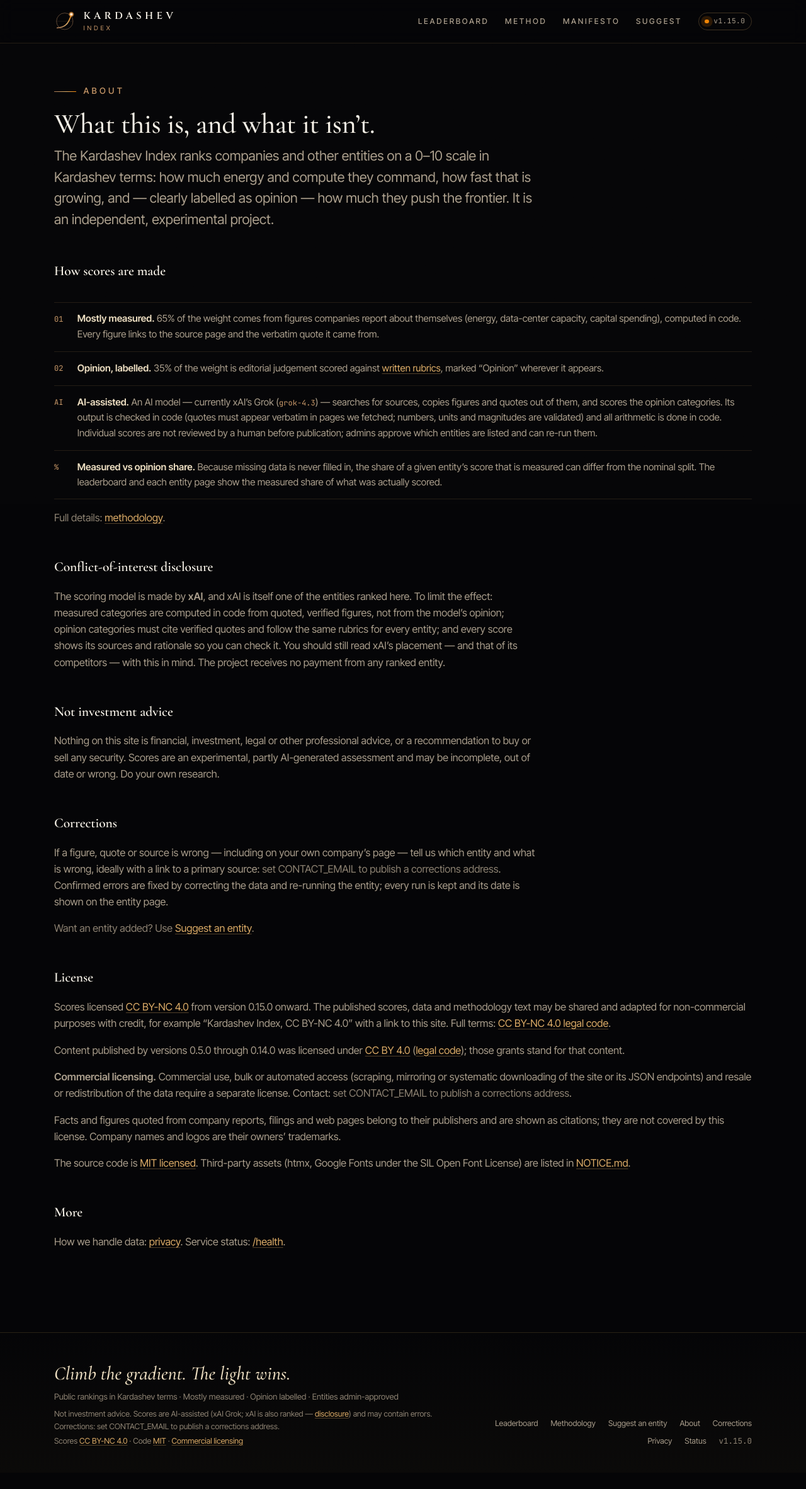
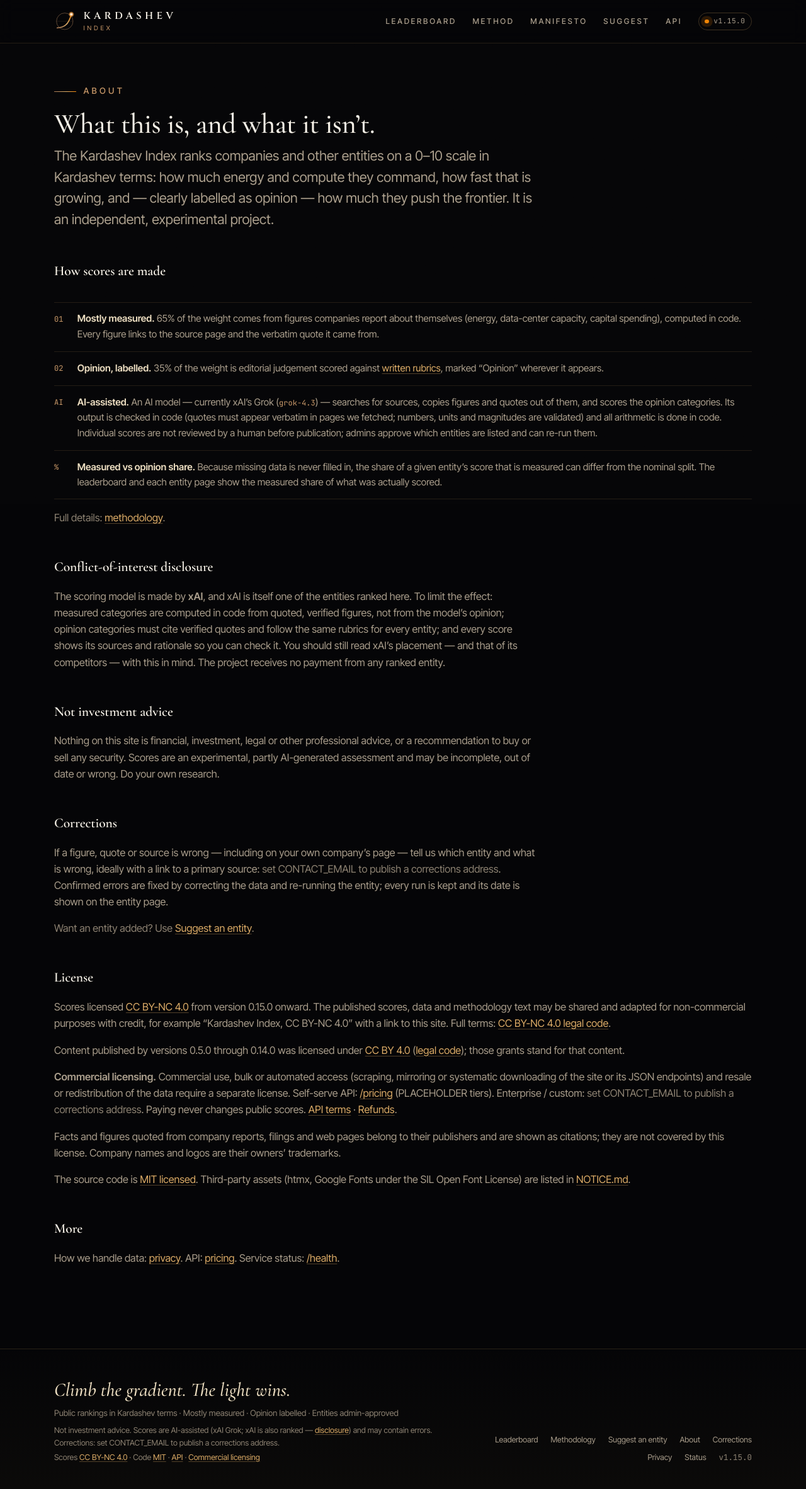
Before and after one commit to wilfullyapt/kardashev-index, a FastAPI app: page /about in a window 1280 px wide. Shown: the whole page at 63% size. Before the commit the page ends 2296 px from the top, so only its background shows below. Run offline with FastAPI, Linux system fonts and the light colour scheme; data comes from the database, SQL or seed files in the repository; data that the repository does not hold is empty.

Commit message:
feat(web): wire paid API + billing routes; privacy/about/nav; skip /api analytics
/health exposes billing status (no secrets). Sitemap includes /pricing and terms.

```diff
--- a/app/analytics.py
+++ b/app/analytics.py
@@ -41,7 +41,7 @@ PT = ZoneInfo("America/Los_Angeles")
 ROLLUP_HOUR_PT = 3
 DIMS = ("total", "path", "ref", "country", "utm_source")
 UA_CLASSES = ("human", "bot", "monitor")
-SKIP_PREFIXES = ("/static", "/health", "/admin", "/internal", "/robots.txt", "/sitemap.xml",
+SKIP_PREFIXES = ("/static", "/health", "/admin", "/internal", "/api/", "/billing", "/robots.txt", "/sitemap.xml",
                  "/favicon", "/apple-touch-icon")
 
 _BOT_RE = re.compile(
--- a/app/main.py
+++ b/app/main.py
@@ -15,6 +15,9 @@ from .db import get_db, SessionLocal
 from .models import Company, Suggestion, Score, IngestLog, JudgmentRun, Source, CATEGORIES  # noqa: F401 (re-exported)
 from . import alerts as alerts_svc
 from . import analytics
+from .api_v1 import router as api_v1_router
+from .billing import routes as billing_routes
+from .billing.settings import status as billing_status
 from . import board as board_svc
 from . import runs as runs_svc
 from . import disclosure
@@ -91,6 +94,9 @@ app.add_middleware(analytics.AnalyticsMiddleware)
 # Canonical host (PUBLIC_BASE_URL): 301 other hosts to it; no-op when unset. robots/sitemap/favicon.
 app.add_middleware(seo.CanonicalHostMiddleware)
 app.include_router(seo.router)
+app.include_router(api_v1_router)
+app.include_router(billing_routes.router)
+app.include_router(billing_routes.admin_router)
 templates = Jinja2Templates(directory="templates")
 PT = ZoneInfo("America/Los_Angeles")
 
@@ -319,6 +325,7 @@ def health():
             "code_version": code_version(), "worker": w,
             "observability": observability.cached(worker.session_factory),
             "analytics": analytics.status(),
+            "billing": billing_status(),
             "config": {"sec_edgar_user_agent": bool(pipeline_settings().sec_user_agent),
                        "sec_edgar_user_agent_format_ok": sec_user_agent_ok(pipeline_settings().sec_user_agent),
                        "alert_webhook": bool(os.getenv("ALERT_WEBHOOK_URL"))}}
@@ -707,12 +714,22 @@ def _render_company(request: Request, db: Session, company: Company, hist: dict,
 
 @app.get("/about")
 def about_page(request: Request):
-    return templates.TemplateResponse(request, "about.html", {"meth": meth})
+    return templates.TemplateResponse(request, "about.html", {"meth": meth, "version": __version__})
 
 
 @app.get("/privacy")
 def privacy_page(request: Request):
-    return templates.TemplateResponse(request, "privacy.html", {})
+    return templates.TemplateResponse(request, "privacy.html", {"version": __version__})
+
+
+@app.get("/terms/api")
+def terms_api_page(request: Request):
+    return templates.TemplateResponse(request, "terms/api.html", {"request": request, "version": __version__})
+
+
+@app.get("/terms/refunds")
+def terms_refunds_page(request: Request):
+    return templates.TemplateResponse(request, "terms/refunds.html", {"request": request, "version": __version__})
 
 
 @app.get("/methodology")
--- a/app/seo.py
+++ b/app/seo.py
@@ -96,7 +96,7 @@ def robots_txt(request: Request):
 def _page_paths(request: Request) -> list[str]:
     """Public pages that exist in this build (about/privacy appear once those routes ship)."""
     registered = {getattr(r, "path", None) for r in request.app.routes}
-    return [p for p in ("/", "/methodology", "/about", "/privacy", "/suggest") if p in registered]
+    return [p for p in ("/", "/methodology", "/about", "/privacy", "/suggest", "/pricing", "/terms/api", "/terms/refunds") if p in registered]
 
 
 @router.get("/sitemap.xml", include_in_schema=False)
--- a/templates/about.html
+++ b/templates/about.html
@@ -39,13 +39,13 @@
         <h2 id="a-license" class="h3 sec-h">License</h2>
         <p class="muted">Scores licensed <a href="https://creativecommons.org/licenses/by-nc/4.0/" rel="license">CC BY-NC 4.0</a> from version 0.15.0 onward. The published scores, data and methodology text may be shared and adapted for non-commercial purposes with credit, for example “Kardashev Index, CC BY-NC 4.0” with a link to this site. Full terms: <a href="https://creativecommons.org/licenses/by-nc/4.0/legalcode">CC BY-NC 4.0 legal code</a>.</p>
         <p class="muted" id="earlier-license">Content published by versions 0.5.0 through 0.14.0 was licensed under <a href="https://creativecommons.org/licenses/by/4.0/">CC BY 4.0</a> (<a href="https://creativecommons.org/licenses/by/4.0/legalcode">legal code</a>); those grants stand for that content.</p>
-        <p class="muted" id="commercial-licensing"><b>Commercial licensing.</b> Commercial use, bulk or automated access (scraping, mirroring or systematic downloading of the site or its JSON endpoints) and resale or redistribution of the data require a separate license. Contact: {% include "partials/_contact.html" %}.</p>
+        <p class="muted" id="commercial-licensing"><b>Commercial licensing.</b> Commercial use, bulk or automated access (scraping, mirroring or systematic downloading of the site or its JSON endpoints) and resale or redistribution of the data require a separate license. Self-serve API: <a href="/pricing">/pricing</a> (PLACEHOLDER tiers). Enterprise / custom: {% include "partials/_contact.html" %}. Paying never changes public scores. <a href="/terms/api">API terms</a> · <a href="/terms/refunds">Refunds</a>.</p>
         <p class="muted">Facts and figures quoted from company reports, filings and web pages belong to their publishers and are shown as citations; they are not covered by this license. Company names and logos are their owners’ trademarks.</p>
         <p class="muted">The source code is <a href="https://github.com/wilfullyapt/kardashev-index/blob/main/LICENSE">MIT licensed</a>. Third-party assets (htmx, Google Fonts under the SIL Open Font License) are listed in <a href="https://github.com/wilfullyapt/kardashev-index/blob/main/NOTICE.md">NOTICE.md</a>.</p>
     </section>
 
     <section class="admin-sec" aria-labelledby="a-more">
         <h2 id="a-more" class="h3 sec-h">More</h2>
-        <p class="muted">How we handle data: <a href="/privacy">privacy</a>. Service status: <a href="/health">/health</a>.</p>
+        <p class="muted">How we handle data: <a href="/privacy">privacy</a>. API: <a href="/pricing">pricing</a>. Service status: <a href="/health">/health</a>.</p>
     </section>
 {% endblock %}
--- a/templates/base.html
+++ b/templates/base.html
@@ -57,6 +57,7 @@
                 <a href="/methodology" class="nav__link"{% if path.startswith('/methodology') %} aria-current="page"{% endif %}>Method</a>
                 <a href="/#manifesto" class="nav__link nav__link--opt">Manifesto</a>
                 <a href="/suggest" class="nav__link"{% if path.startswith('/suggest') %} aria-current="page"{% endif %}>Suggest</a>
+                <a href="/pricing" class="nav__link"{% if path.startswith('/pricing') %} aria-current="page"{% endif %}>API</a>
                 <a href="/health" class="chip nav__meta" title="Service status"><span class="chip__dot" aria-hidden="true"></span>v{{ version }}</a>
             </nav>
         </div>
@@ -84,7 +85,7 @@
                 <p class="footer__line">Climb the gradient. The light wins.</p>
                 <p class="dim" style="margin:0;font-size:.82rem">Public rankings in Kardashev terms · Mostly measured · Opinion labelled · Entities admin-approved</p>
                 <p class="dim footer__legal" style="margin:.4rem 0 0;font-size:.78rem">Not investment advice. Scores are AI-assisted (xAI Grok; xAI is also ranked — <a href="/about#a-coi">disclosure</a>) and may contain errors. Corrections: {% include "partials/_contact.html" %}.</p>
-                <p class="dim footer__legal" style="margin:.2rem 0 0;font-size:.78rem">Scores <a href="https://creativecommons.org/licenses/by-nc/4.0/" rel="license">CC BY-NC 4.0</a> · Code <a href="https://github.com/wilfullyapt/kardashev-index/blob/main/LICENSE" rel="license">MIT</a> · <a href="/about#commercial-licensing">Commercial licensing</a></p>
+                <p class="dim footer__legal" style="margin:.2rem 0 0;font-size:.78rem">Scores <a href="https://creativecommons.org/licenses/by-nc/4.0/" rel="license">CC BY-NC 4.0</a> · Code <a href="https://github.com/wilfullyapt/kardashev-index/blob/main/LICENSE" rel="license">MIT</a> · <a href="/pricing">API</a> · <a href="/about#commercial-licensing">Commercial licensing</a></p>
             </div>
             <div class="footer__meta">
                 <a href="/">Leaderboard</a>
--- a/templates/privacy.html
+++ b/templates/privacy.html
@@ -23,6 +23,7 @@
         <h2 id="p-forms" class="h3 sec-h">What you submit</h2>
         <p class="muted" style="max-width:48rem"><b>Suggest an entity</b> stores the name and optional website you enter, and the time. We don’t ask for your name or email. To limit abuse, your IP address is kept in server memory to count submissions per hour; it is never written to the database and is discarded when the service restarts.</p>
         <p class="muted" style="max-width:48rem"><b>Corrections</b> sent by email are used only to investigate and fix the issue.</p>
+        <p class="muted" style="max-width:48rem"><b>API signup</b> (when Billing is enabled) collects the email you enter at Checkout. Stripe processes the payment. We store your email, Stripe customer/subscription ids, a hashed API key (never the full key after you copy it), and monthly read usage. Paying never changes public scores.</p>
     </section>
 
     <section class="admin-sec" aria-labelledby="p-third">
@@ -31,6 +32,7 @@
             <li><span class="mono">01</span><span><b>Hosting.</b> The site runs on Render, which (like any web host) keeps standard request logs — IP address, time, page requested, browser user agent — for operating and securing the service.</span></li>
             <li><span class="mono">02</span><span><b>Fonts.</b> Pages load web fonts from Google Fonts, so your browser contacts Google’s servers, which receive your IP address and user agent. See Google’s privacy policy.</span></li>
             <li><span class="mono">03</span><span><b>AI model.</b> Research and scoring send public company information to xAI’s API. No visitor data is sent to it.</span></li>
+            <li><span class="mono">04</span><span><b>Payments.</b> When you subscribe to the paid API, Stripe processes the card. Stripe receives your email and payment details under their privacy policy. We never see your full card number.</span></li>
         </ul>
     </section>
 
```
